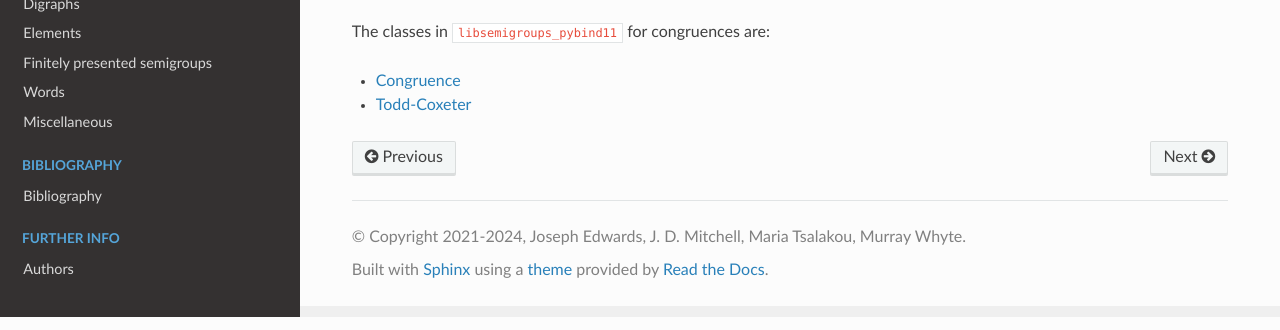
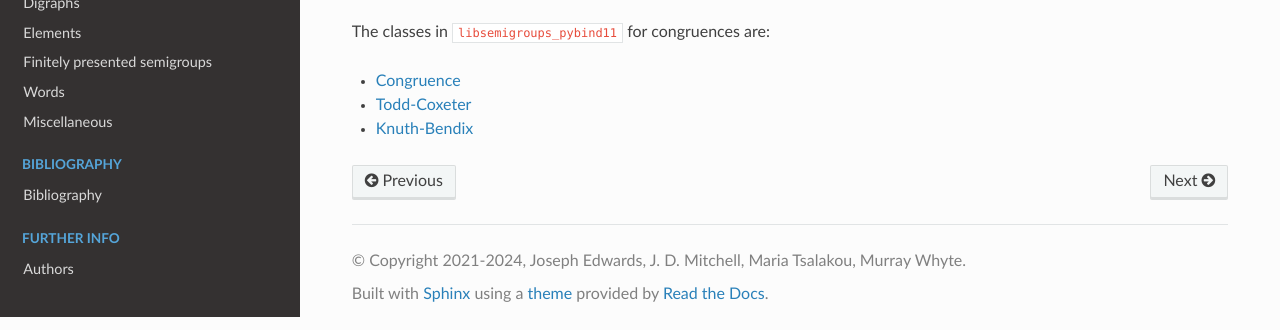
Before and after one commit to libsemigroups/libsemigroups_pybind11, a Sphinx documentation site: the page built from docs/source/congruences.rst, in a window 1280 px wide, cut to the strip 583-913 px from the top of the page. Built offline with Sphinx 7.4.7 and the Read the Docs theme 2.0.0, drawn with Linux system fonts in a browser that asks for light colours; pages that are not in the unit, such as notebooks, are missing from menus; some of the changed text lies outside the part shown.

Commit message:
Add kb to congruences

```diff
--- a/docs/source/congruences.rst
+++ b/docs/source/congruences.rst
@@ -35,3 +35,4 @@ The classes in ``libsemigroups_pybind11`` for congruences are:
 
    api/cong
    api/toddcoxeter
+   knuth-bendix/knuth-bendix
```
